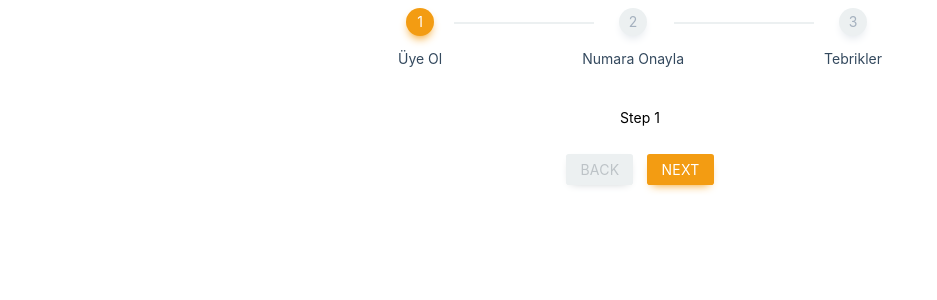
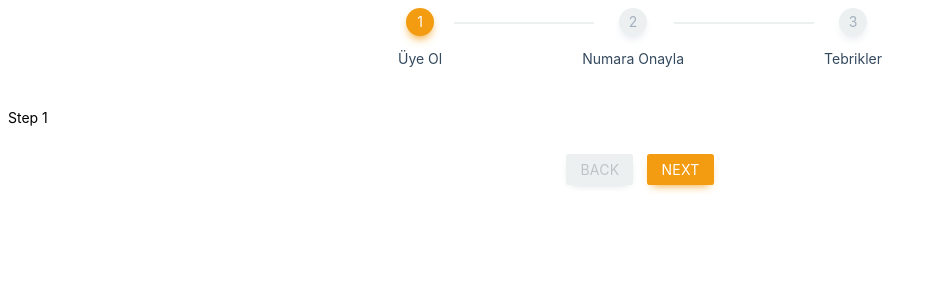
Before and after one commit to mehmetpekcan/v-stepper, a Vue app: page / in a window 1280 px wide. Shown: the top 300 px of the page, without its empty margins (0-937 px from the left). Built offline with nearby package versions, Linux system fonts and the light colour scheme.

Commit message:
Content area width

```diff
--- a/src/components/main.scss
+++ b/src/components/main.scss
@@ -110,6 +110,7 @@ html, body, button, input, select, option, * {
   */
   .vsteps--content-wrapper {
     margin: 2rem 0;
+    width: 100%;
   }
 
   /*
```
